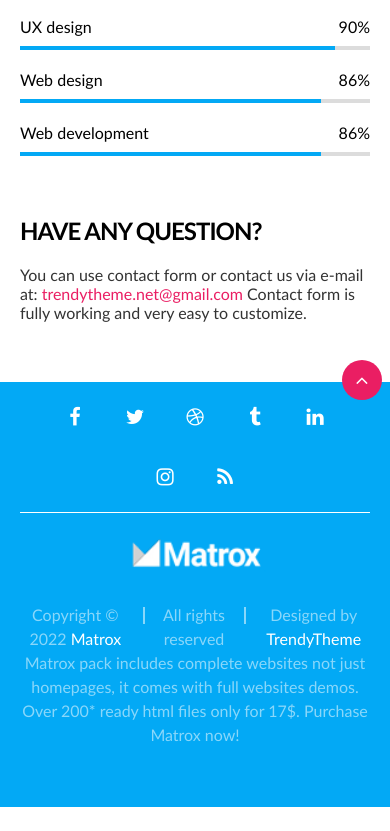
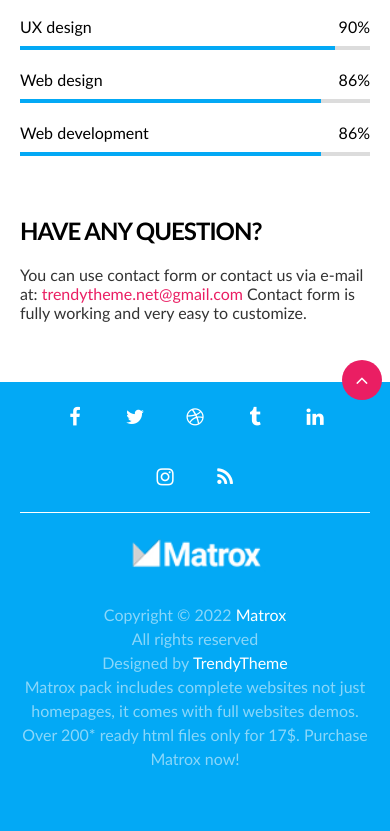
Before and after one commit to IrinaVaronka/6-projektas-coming-soon, a website: page index.html in a window 390 px wide. Shown: the part 1033-1864 px from the top of the page. Before the commit the page ends 1840 px from the top, so only its background shows below. Drawn offline with Linux system fonts and the light colour scheme.

Commit message:
footer pseudo hidden on mobile

```diff
--- a/css/pages/home.css
+++ b/css/pages/home.css
@@ -110,6 +110,7 @@
  .bottom > .trio > p {
 position: relative;
  }
+
  .bottom > .trio > p + p::before {
    content: '';
    display: inline-block;
@@ -134,4 +135,13 @@ position: relative;
    .main-title {
       font-size: 50px;
    }
+
+   .bottom > .trio > p + p::before {
+      display: none;
+    }
+
+   .bottom > .trio {
+      display: block;
+    }
+
 }
```
